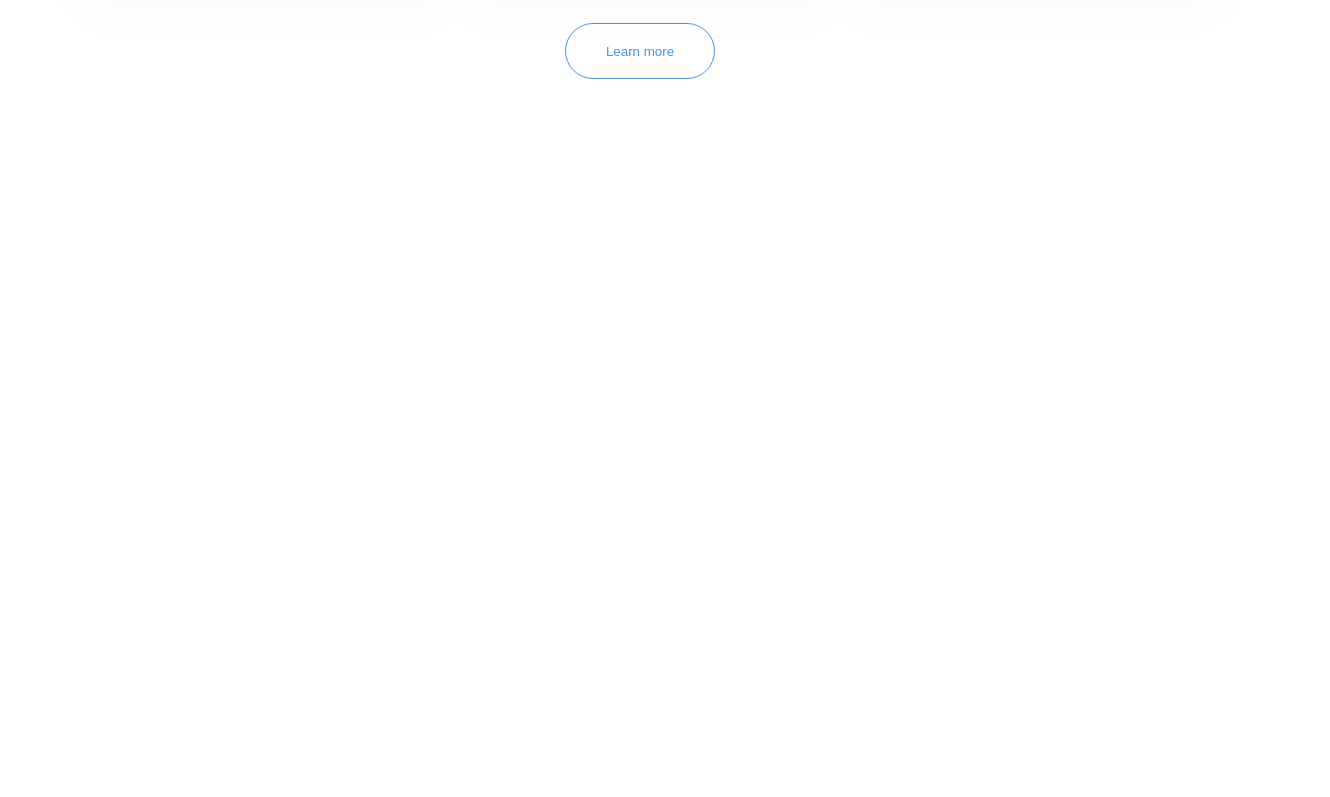
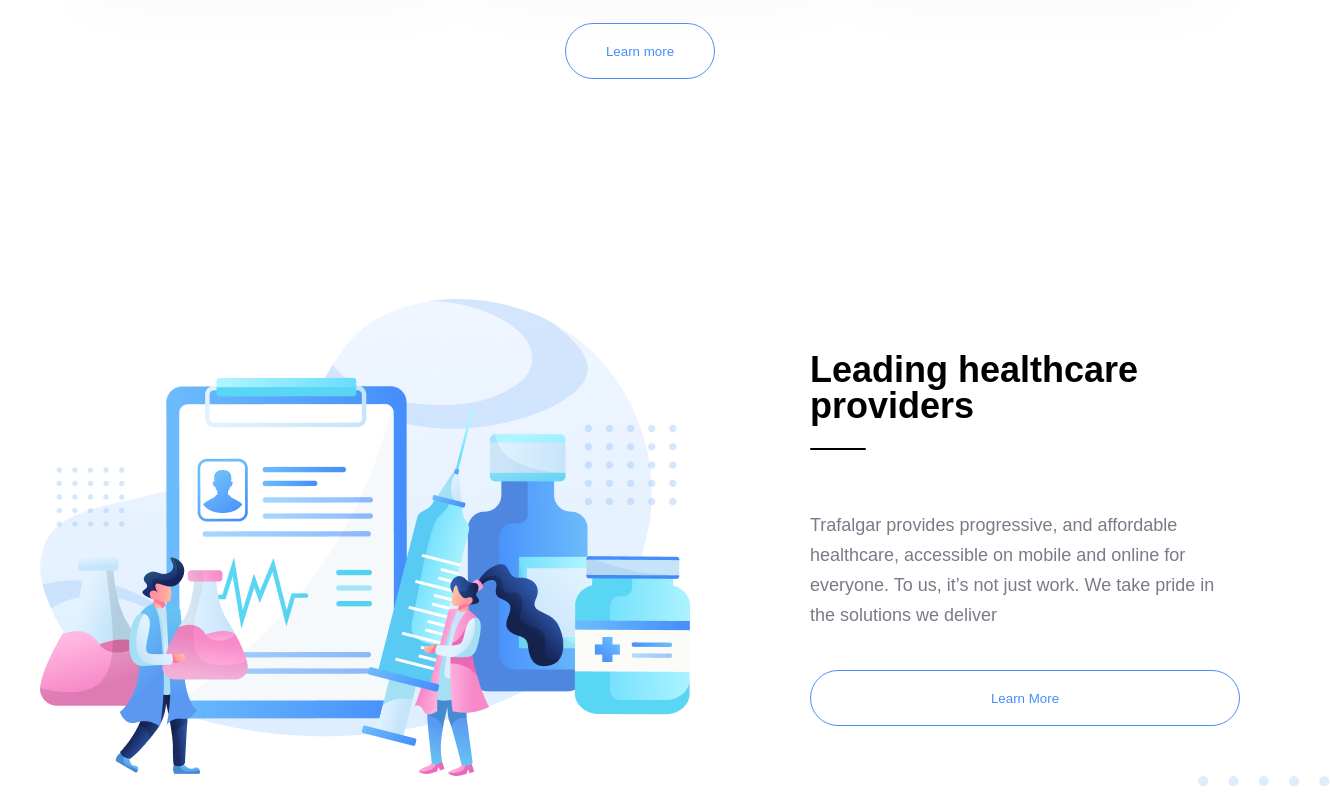
Before and after one commit to ViniciusVof/Trafalgar, a React (Vite) app: page / in a window 1280 px wide. Shown: the part 2000-2797 px from the top of the page, 1330 px wide, since content can reach past the window. Before the commit the page ends 2079 px from the top, so only its background shows below. Built offline with nearby package versions, Linux system fonts and the light colour scheme.

Commit message:
feat: Creating a Section Component, providers and download sections

```diff
--- /dev/null
+++ b/src/components/SectionItem/index.tsx
@@ -0,0 +1,50 @@
+import { ReactSVG } from "react-svg";
+import { Title } from "../Title";
+import {
+  Container,
+  GroupDotsContainer,
+  Information,
+  Wrapper,
+  WrapperInformation,
+} from "./styles";
+import GroupDotsIMG from "../../assets/groupDots.svg";
+import { ReactNode } from "react";
+
+interface ISectionItem {
+  leftIllustration?: string;
+  title: string;
+  text: string;
+  button: ReactNode;
+  rightIllustration?: string;
+  showGroupDotsBottom?: boolean;
+}
+
+export function SectionItem({
+  leftIllustration,
+  title,
+  text,
+  button,
+  rightIllustration,
+  showGroupDotsBottom = false,
+}: ISectionItem) {
+  return (
+    <Wrapper>
+      {showGroupDotsBottom && (
+        <GroupDotsContainer>
+          <ReactSVG src={GroupDotsIMG} />
+        </GroupDotsContainer>
+      )}
+      <Container>
+        {leftIllustration && <ReactSVG src={leftIllustration} />}
+
+        <WrapperInformation>
+          <Title>{title}</Title>
+          <Information>{text}</Information>
+          {button && button}
+        </WrapperInformation>
+
+        {rightIllustration && <ReactSVG src={rightIllustration} />}
+      </Container>
+    </Wrapper>
+  );
+}
--- /dev/null
+++ b/src/components/SectionItem/styles.ts
@@ -0,0 +1,36 @@
+import styled from "styled-components";
+
+export const GroupDotsContainer = styled.div`
+  position: absolute;
+  bottom: -115px;
+  right: -50px;
+`;
+
+export const Wrapper = styled.div`
+  position: relative;
+  display: flex;
+  justify-content: center;
+  margin-top: 220px;
+`;
+
+export const Container = styled.div`
+  display: flex;
+  justify-content: space-between;
+  align-items: center;
+  gap: 120px;
+  max-width: ${({ theme }) => theme.boxedWidth};
+`;
+
+export const WrapperInformation = styled.div`
+  display: flex;
+  flex-direction: column;
+  gap: 30px;
+`;
+
+export const Information = styled.p`
+  font-size: 18px;
+  font-weight: ${({ theme }) => theme.fontWeight.light};
+  color: ${({ theme }) => theme.text};
+  line-height: 30px;
+  margin-bottom: 10px;
+`;
--- a/src/main.tsx
+++ b/src/main.tsx
@@ -11,6 +11,7 @@
     box-sizing: border-box;
   }
   body {
+    overflow-x: hidden;
     font-family: "Munish", sans-serif;
     font-weight: 400;
     font-style: normal;
--- a/src/pages/Home/App.tsx
+++ b/src/pages/Home/App.tsx
@@ -1,13 +1,33 @@
 import { Header } from "../../components/Header";
 import { MainBanner } from "../../components/MainBanner";
 import { OurServices } from "../../components/OurServices";
+import { SectionItem } from "../../components/SectionItem";
 
+import Illustration2IMG from "../../assets/illustration2.svg";
+import Illustration3IMG from "../../assets/illustration3.svg";
+
+import { Button } from "../../components/Button";
 function App() {
   return (
     <>
       <Header />
       <MainBanner />
       <OurServices />
+      <SectionItem
+        title="Leading healthcare providers"
+        text="Trafalgar provides progressive, and affordable healthcare, accessible on mobile and online for everyone. To us, it’s not just work. We take pride in the solutions we deliver"
+        button={<Button variant="secondary">Learn More</Button>}
+        leftIllustration={Illustration2IMG}
+        showGroupDotsBottom
+      />
+
+      <SectionItem
+        title="Download our mobile apps"
+        text="Our dedicated patient engagement app and web portal allow you to access information instantaneously (no tedeous form, long calls, or administrative hassle) and securely"
+        button={<Button variant="secondary">Download</Button>}
+        leftIllustration={Illustration3IMG}
+        showGroupDotsBottom
+      />
     </>
   );
 }
```
